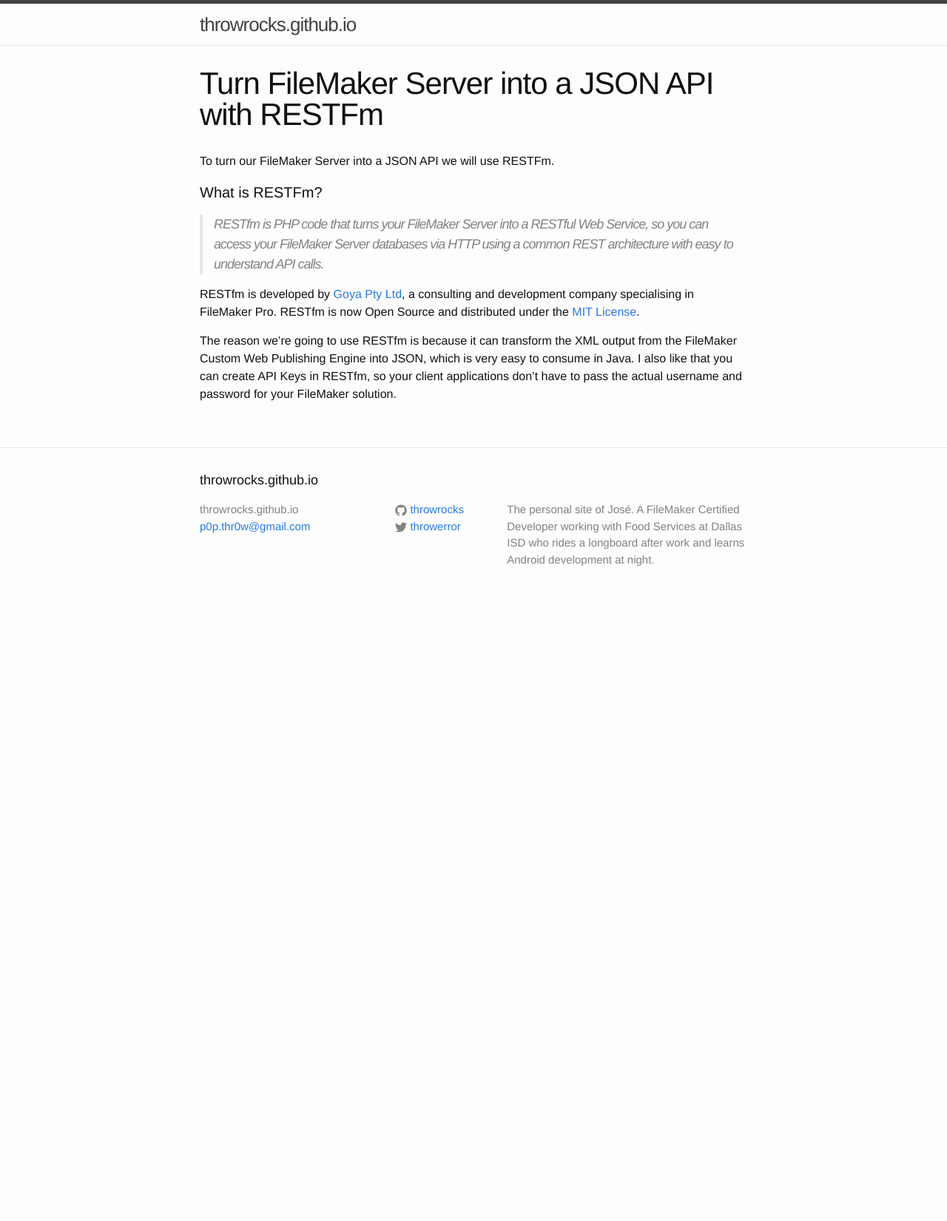
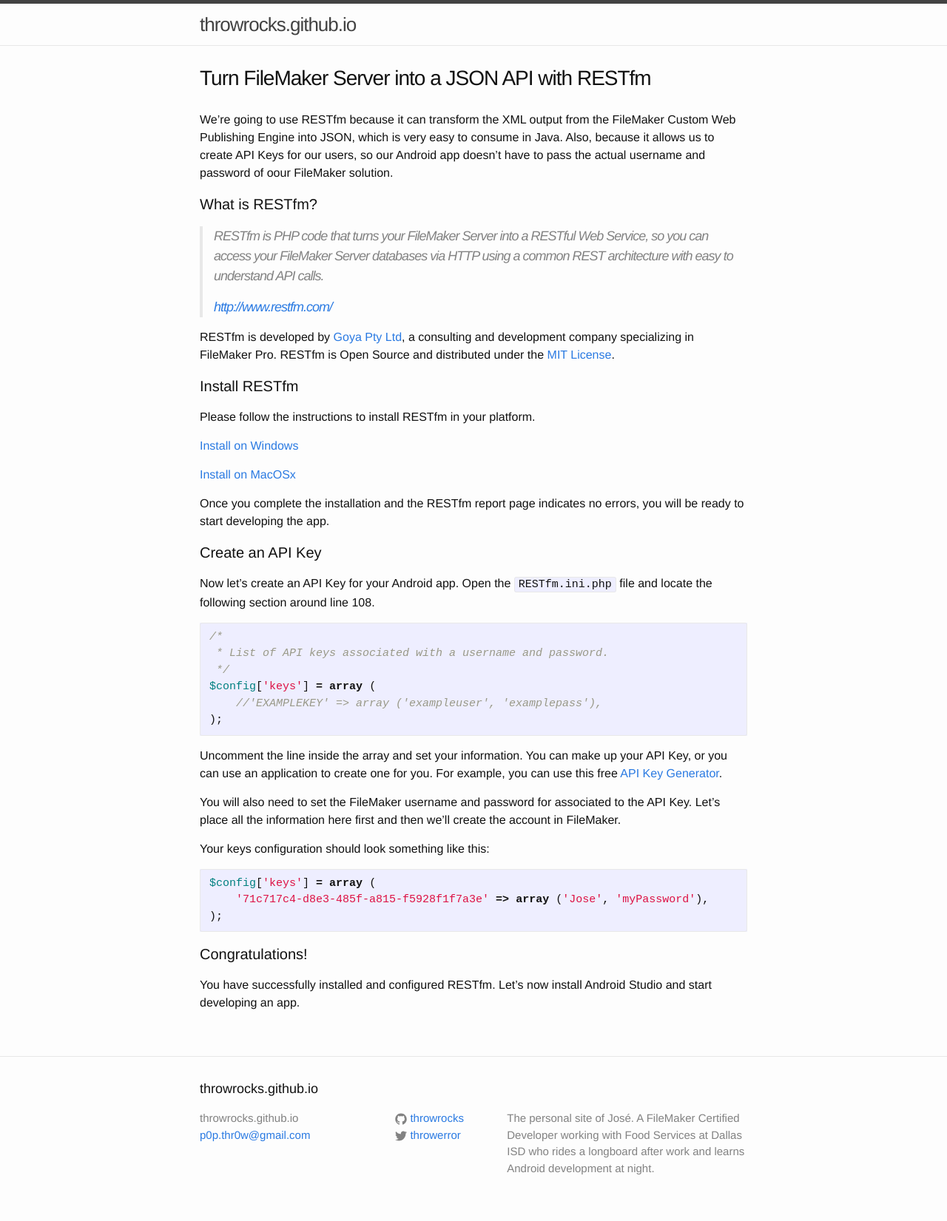
Before and after one commit to throwrocks/throwrocks.github.io, a Jekyll site: the page built from fm-invoices/02-restfm.markdown, in a window 1280 px wide. Shown: the whole page at 74% size. Built offline with Jekyll 4.4.1, drawn with Linux system fonts in a browser that asks for light colours; before the commit the page ends 900 px from its top, so only the background shows below that.

Commit message:
feat: Developing RESTfm page.

````diff
--- a/_sass/_layout.scss
+++ b/_sass/_layout.scss
@@ -204,7 +204,7 @@
 }
 
 .post-title {
-    font-size: 42px;
+    font-size: 28px;
     letter-spacing: -1px;
     line-height: 1;
 
--- a/fm-invoices/02-restfm.markdown
+++ b/fm-invoices/02-restfm.markdown
@@ -1,16 +1,54 @@
 ---
 layout: page
 comments: false
-title: Turn FileMaker Server into a JSON API with RESTFm
+title: Turn FileMaker Server into a JSON API with RESTfm
 permalink: fm-invoices-restfm.html
 ---
 
-To turn our FileMaker Server into a JSON API we will use RESTFm.
+We're going to use RESTfm because it can transform the XML output from the FileMaker Custom Web Publishing Engine into JSON, which is very easy to consume in Java. Also, because it allows us to create API Keys for our users, so our Android app doesn't have to pass the actual username and password of oour FileMaker solution.
 
-#### What is RESTFm?
+#### What is RESTfm?
 
 >RESTfm is PHP code that turns your FileMaker Server into a RESTful Web Service, so you can access your FileMaker Server databases via HTTP using a common REST architecture with easy to understand API calls.
+>
+>[http://www.restfm.com/](http://www.restfm.com/)
 
-RESTfm is developed by [Goya Pty Ltd](http://www.goya.com.au/), a consulting and development company specialising in FileMaker Pro. RESTfm is now Open Source and distributed under the [MIT License](https://github.com/GoyaPtyLtd/RESTfm/blob/master/LICENSE).
+RESTfm is developed by [Goya Pty Ltd](http://www.goya.com.au/), a consulting and development company specializing in FileMaker Pro. RESTfm is Open Source and distributed under the [MIT License](https://github.com/GoyaPtyLtd/RESTfm/blob/master/LICENSE).
 
-The reason we're going to use RESTfm is because it can transform the XML output from the FileMaker Custom Web Publishing Engine into JSON, which is very easy to consume in Java. I also like that you can create API Keys in RESTfm, so your client applications don't have to pass the actual username and password for your FileMaker solution.
+#### Install RESTfm
+
+Please follow the instructions to install RESTfm in your platform.
+
+[Install on Windows](http://www.restfm.com/restfm-manual/install/quick-install-microsoft-windows)
+
+[Install on MacOSx](http://www.restfm.com/restfm-manual/install/quick-install-apple-os-x)
+
+Once you complete the installation and the RESTfm report page indicates no errors, you will be ready to start developing the app.
+
+#### Create an API Key
+
+Now let's create an API Key for your Android app. Open the `RESTfm.ini.php` file and locate the following section around line 108.
+
+```php
+/*
+ * List of API keys associated with a username and password.
+ */
+$config['keys'] = array (
+    //'EXAMPLEKEY' => array ('exampleuser', 'examplepass'),
+);
+```
+
+Uncomment the line inside the array and set your information. You can make up your API Key, or you can use an application to create one for you. For example, you can use this free [API Key Generator](https://codepen.io/corenominal/pen/rxOmMJ).
+
+You will also need to set the FileMaker username and password for associated to the API Key. Let's place all the information here first and then we'll create the account in FileMaker.
+
+Your keys configuration should look something like this:
+
+```php
+$config['keys'] = array (
+    '71c717c4-d8e3-485f-a815-f5928f1f7a3e' => array ('Jose', 'myPassword'),
+);
+```
+#### Congratulations!
+
+You have successfully installed and configured RESTfm. Let's now install Android Studio and start developing an app.
````
